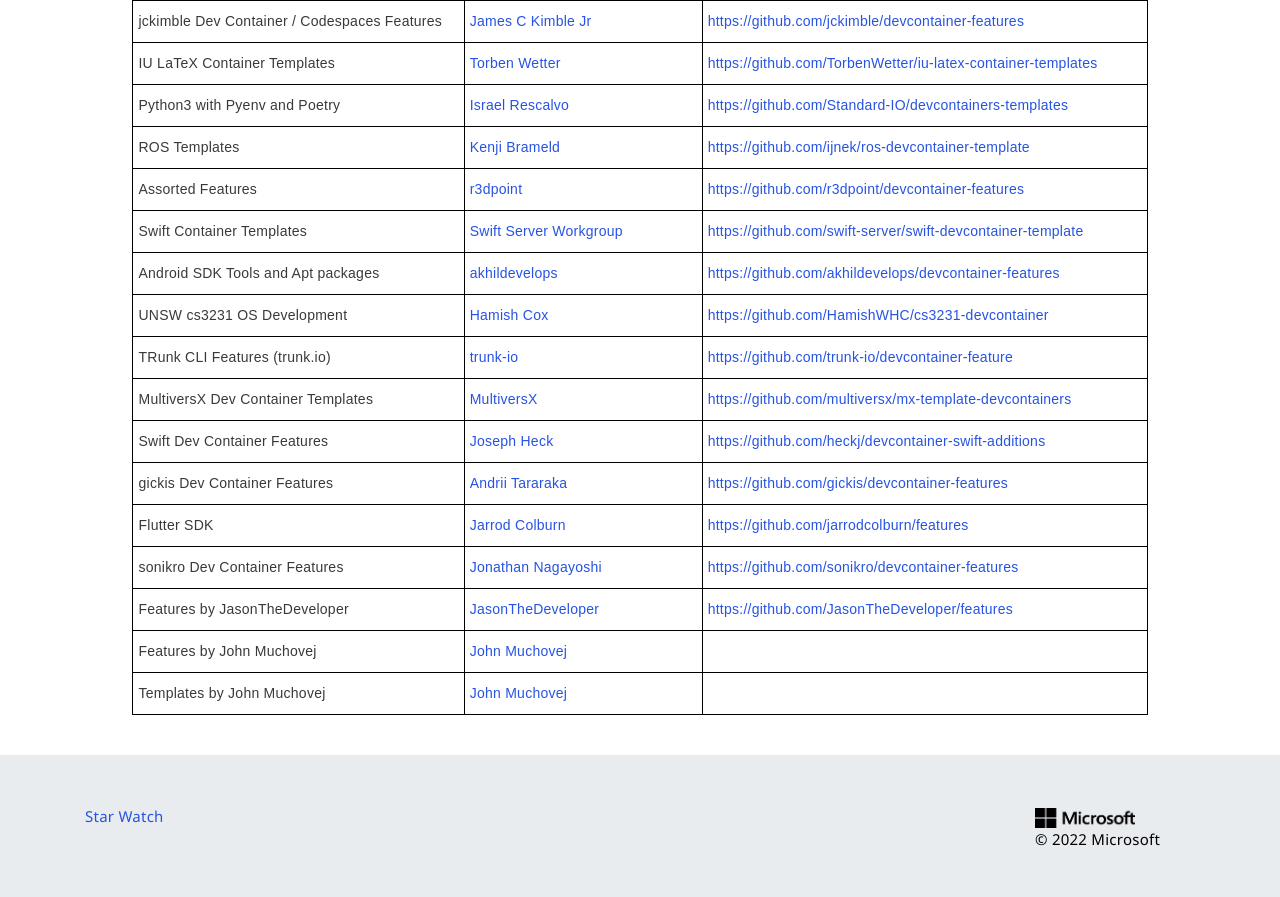
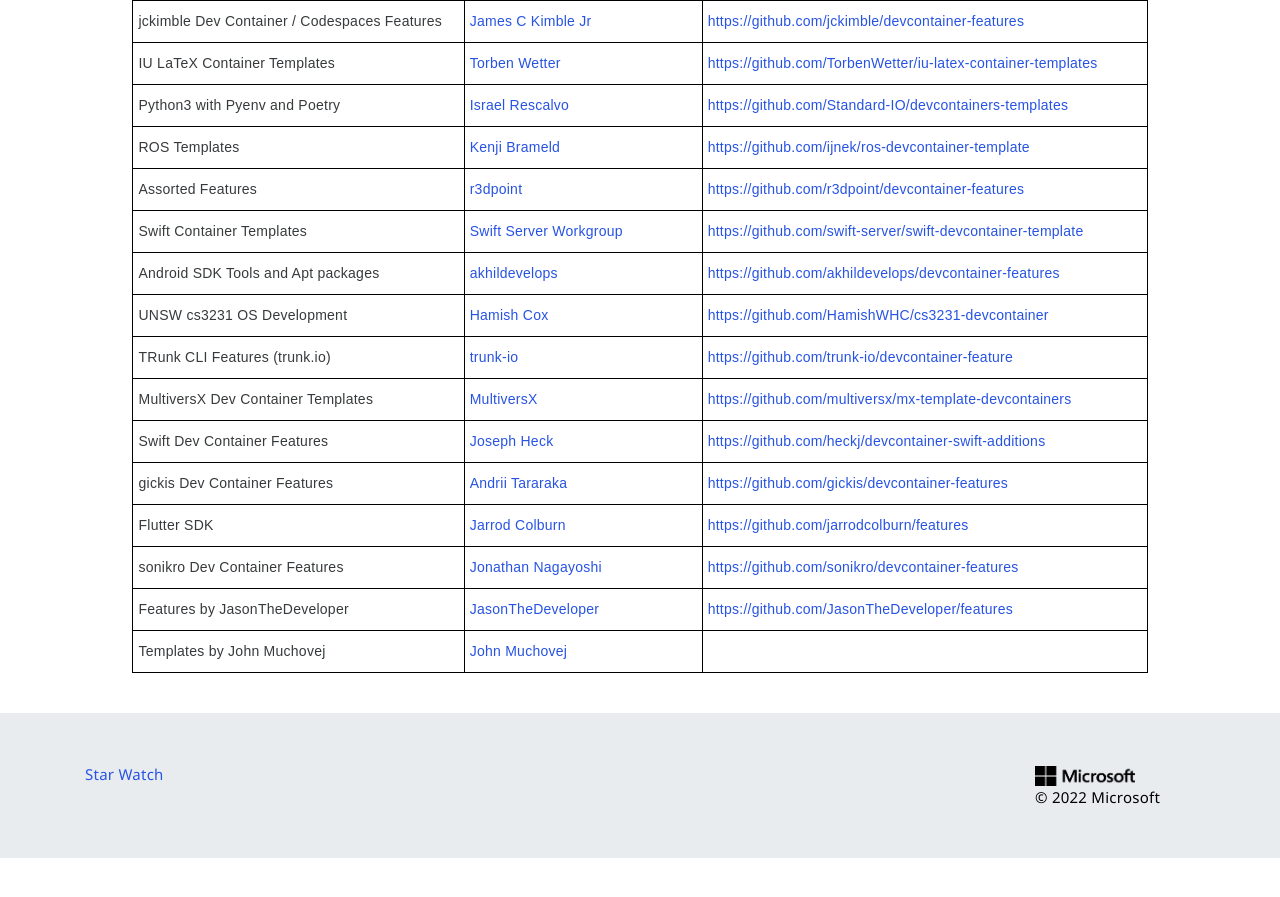
Before and after one commit to devcontainers/devcontainers.github.io, a Jekyll site: the page built from collections.html, in a window 1280 px wide and 900 px high, scrolled down 2476 px. Shown: the top 897 px of the window. Built offline with Jekyll 4.4.1, drawn with Linux system fonts in a browser that asks for light colours; nearby versions of some CDN libraries; comment, search, counter and statistics services are not loaded; after the commit the page ends 3334 px from its top, so only the background shows below that.

Commit message:
Remove `../features` until published.

```diff
--- a/_data/collection-index.yml
+++ b/_data/collection-index.yml
@@ -328,10 +328,6 @@
   contact: https://github.com/JasonTheDeveloper/features/issues
   repository: https://github.com/JasonTheDeveloper/features
   ociReference: ghcr.io/jasonthedeveloper/features
-- name: Features by John Muchovej
-  maintainer: John Muchovej
-  contact: https://github.com/jmuchovej/devcontainers
-  ociReference: ghcr.io/jmuchovej/features
 - name: Templates by John Muchovej
   maintainer: John Muchovej
   contact: https://github.com/jmuchovej/devcontainers
```
